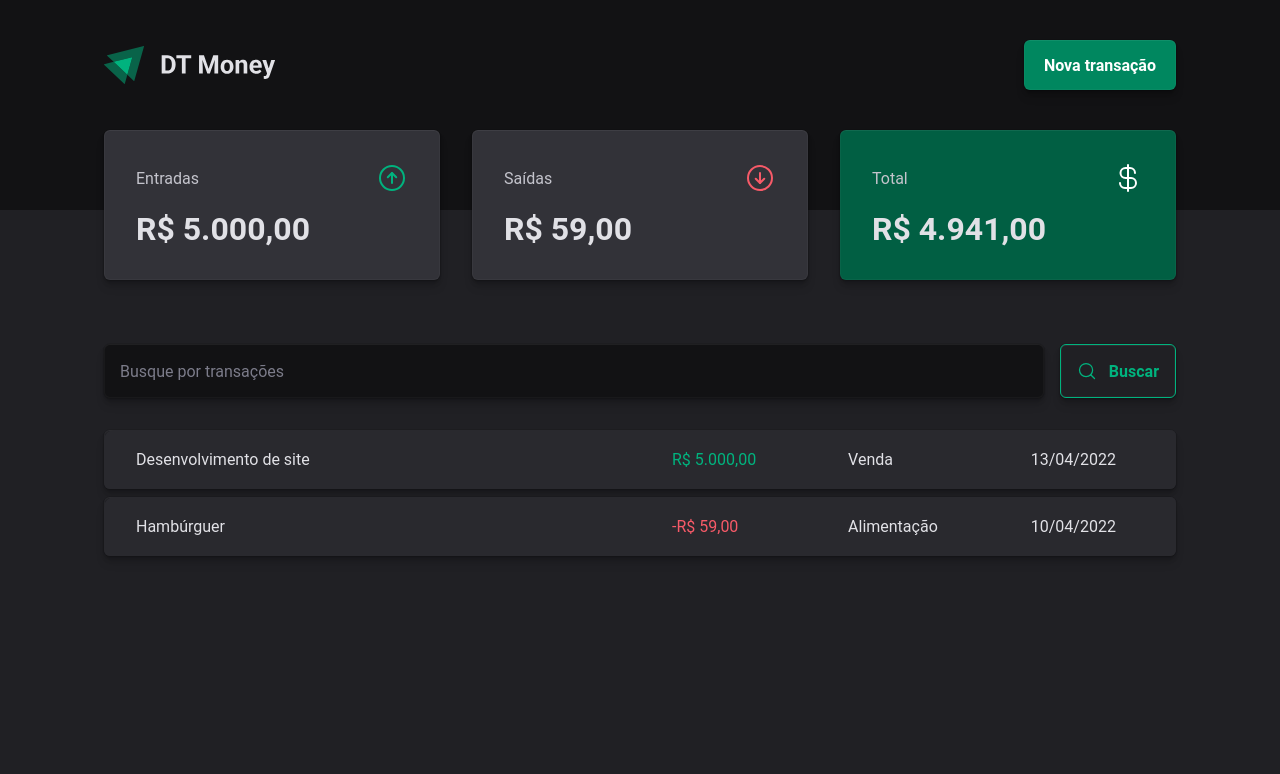
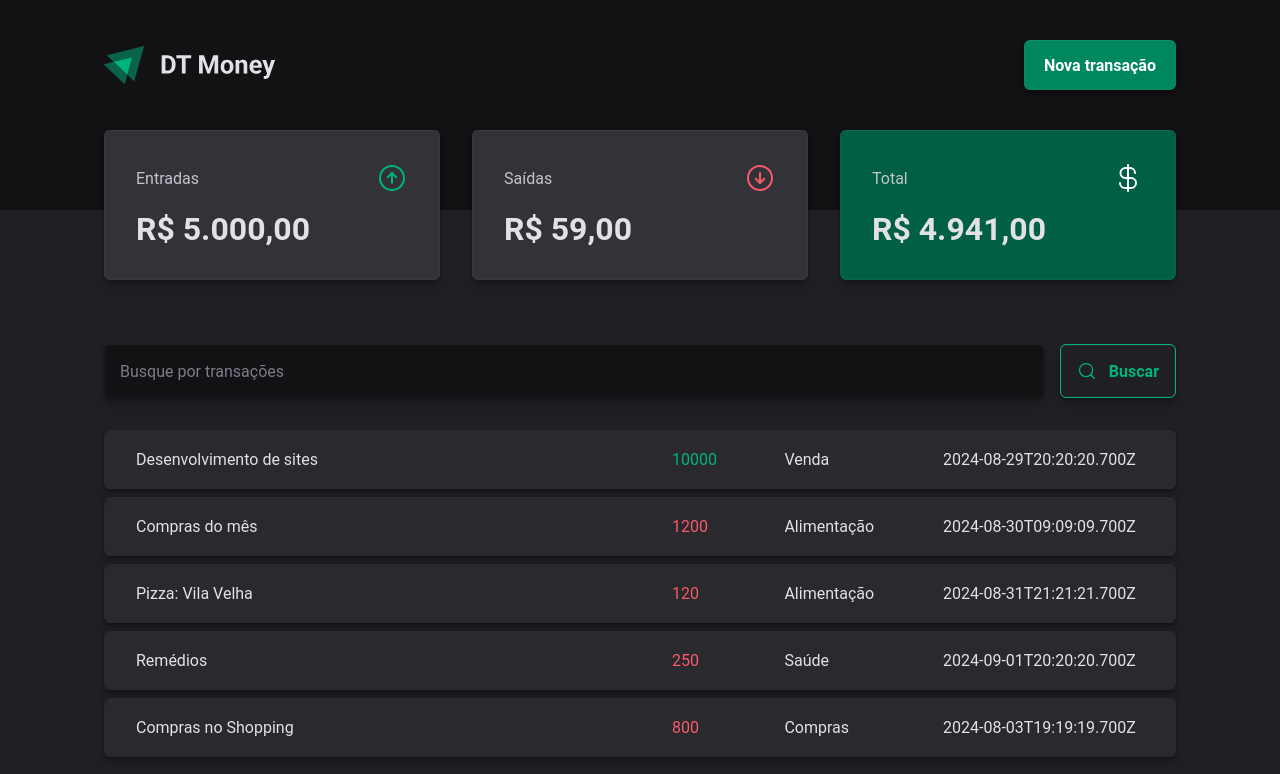
Before and after one commit to Taynara-Veloso/DT-Money_Rocketseat, a React (Vite) app: page / in a window 1280 px wide. Shown: the top 774 px of the page. Built offline with nearby package versions, Linux system fonts and the light colour scheme; data requests are answered from the project's data file; the HTML template or start-up script is replaced by a standard one.

Commit message:
:star: consumindo api json-server personalizada

```diff
--- a/server.json
+++ b/server.json
@@ -5,7 +5,7 @@
       "description": "Desenvolvimento de sites",
       "type": "income",
       "category": "Venda",
-      "price": 10.000,
+      "price": 10000,
       "createdAt": "2024-08-29T20:20:20.700Z"
     },
     {
@@ -13,7 +13,7 @@
       "description": "Compras do mês",
       "type": "outcome",
       "category": "Alimentação",
-      "price": 1.200,
+      "price": 1200,
       "createdAt": "2024-08-30T09:09:09.700Z"
     },
     {
--- a/src/pages/transactions/index.tsx
+++ b/src/pages/transactions/index.tsx
@@ -1,9 +1,33 @@
+import { useEffect, useState } from "react";
 import { Header } from "../../components/Header";
 import { Summary } from "../../components/Summary";
 import { SearchForm } from "./components/SearchForm";
 import { PriceHighlight, TransactionsContainer, TransactionsTable } from "./styles";
 
+interface Transaction {
+  id: number;
+  description: string;
+  type: 'income' | 'outcome';
+  price: number;
+  category: string;
+  createdAt: string;
+}
+
 export function Transactions() {
+  const [transactions, setTransactions] = useState<Transaction[]>([]);
+
+  async function loadTransactions() {
+    const response = await fetch('http://localhost:3000/transactions')
+    console.log(response)
+    const data = await response.json()
+    console.log(data)
+    setTransactions(data)
+  }
+
+  useEffect(() => {
+    loadTransactions()
+  }, [])
+
   return (
     <div>
       <Header />
@@ -14,26 +38,20 @@ export function Transactions() {
 
         <TransactionsTable>
           <tbody>
-            <tr>
-              <td width="50%">Desenvolvimento de site</td>
-              <td>
-                <PriceHighlight variant="income">
-                  R$ 5.000,00
-                </PriceHighlight>
-              </td>
-              <td>Venda</td>
-              <td>13/04/2022</td>
-            </tr>
-            <tr>
-              <td width="50%">Hambúrguer</td>
-              <td>
-                <PriceHighlight variant="outcome">
-                  -R$ 59,00
-                </PriceHighlight>
-              </td>
-              <td>Alimentação</td>
-              <td>10/04/2022</td>
-            </tr>
+            {transactions.map((tAction) => {
+              return (
+                <tr key={tAction.id}>
+                <td width="50%">{tAction.description}</td>
+                <td>
+                  <PriceHighlight variant={tAction.type}>
+                    {tAction.price}
+                  </PriceHighlight>
+                </td>
+                <td>{tAction.category}</td>
+                <td>{tAction.createdAt}</td>
+              </tr>
+              )
+            })}
           </tbody>
         </TransactionsTable>
       </TransactionsContainer>
```
